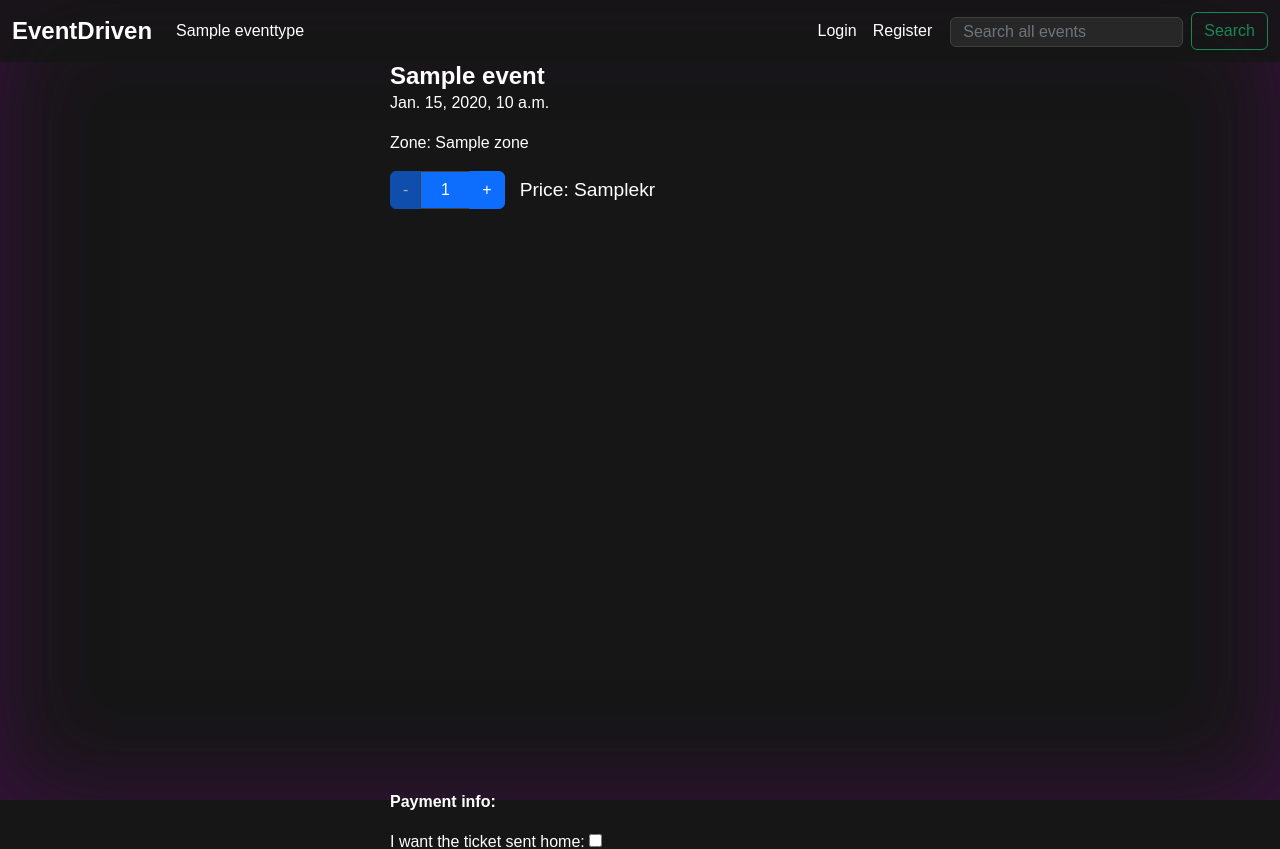
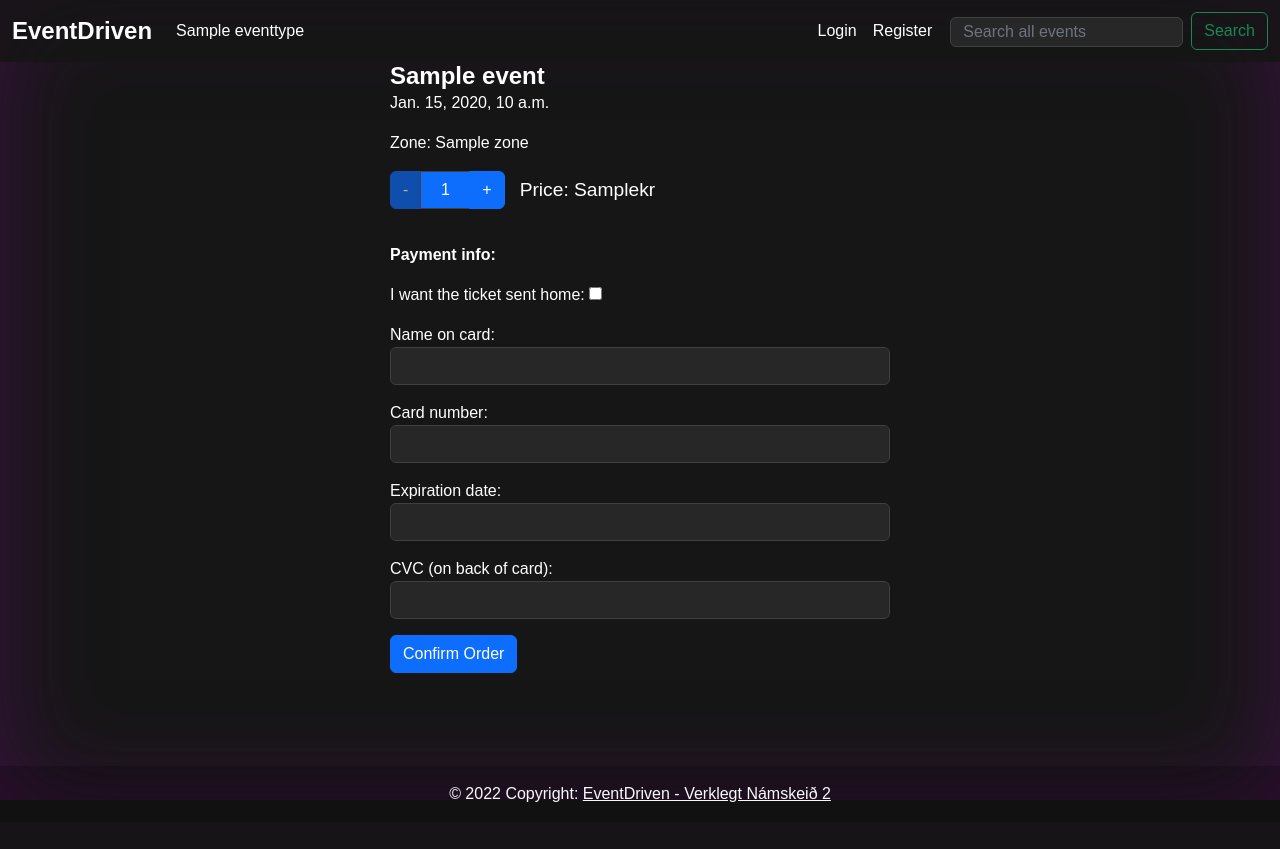
Before and after one commit to Tryggx/EventDriven-verklegt-namsk2, a Django app: page /events/1/shows/1/zones/1/payment in a window 1280 px wide. Shown: the top 849 px of the page. After the commit the page ends 802 px from the top, so only its background shows below. Run offline with Django 4.2, Linux system fonts and the light colour scheme; tables that the repository leaves empty hold one stand-in row (values such as "Sample post").

Commit message:
Fixed payment form displaying below content div

```diff
--- a/EventDriven/static/css/main.css
+++ b/EventDriven/static/css/main.css
@@ -282,6 +282,7 @@ Change the input style of form-control
     border-radius: 50%;
     padding:0px !important;
     border: 2px solid #404040;
+    margin-right: 10px;
 
 }
 
@@ -291,6 +292,7 @@ Change the input style of form-control
     height: 100%;
     object-fit: cover;
     padding:0px !important;
+
 }
 
 #id_country,input[type=text],input[type=password],input[type=email],input[type=number],input[type=date],input[type=file]{
--- a/EventDriven/templates/event/payment.html
+++ b/EventDriven/templates/event/payment.html
@@ -15,26 +15,22 @@
         </div>
         <div id="pricediv"><a>Price: </a><a id="price">{{ zone.price }}</a><a>kr</a></div>
     </div>
-    <br><br>
-    <form id="bothforms" method="post">
-    </div>
-    <br>
+    <br><br><br>
+
         <div id="paymentform" class="center form-horizontal">
-
             <p><b>Payment info:</b></p>
                 {% csrf_token %}
             <form>
             {{ paymentinfoform.as_p }}
                 <input id="num_tickets" name="num_tickets" type="text" style="display: none" value="1">
                 <input id="total_price" name="total_price" type="text" style="display: none" value="{{ zone.price }}">
+            <button type="submit" name="addressform paymentform" class="btn btn-primary">Confirm Order</button>
             </form>
             <div class="d-grid gap-2">
-            <button type="submit" name="addressform paymentform" class="btn btn-primary">Confirm Order</button>
             </div>
         </div>
     <br>
 
-    </form>
     <br><br>
 
 {% endblock %}
```
